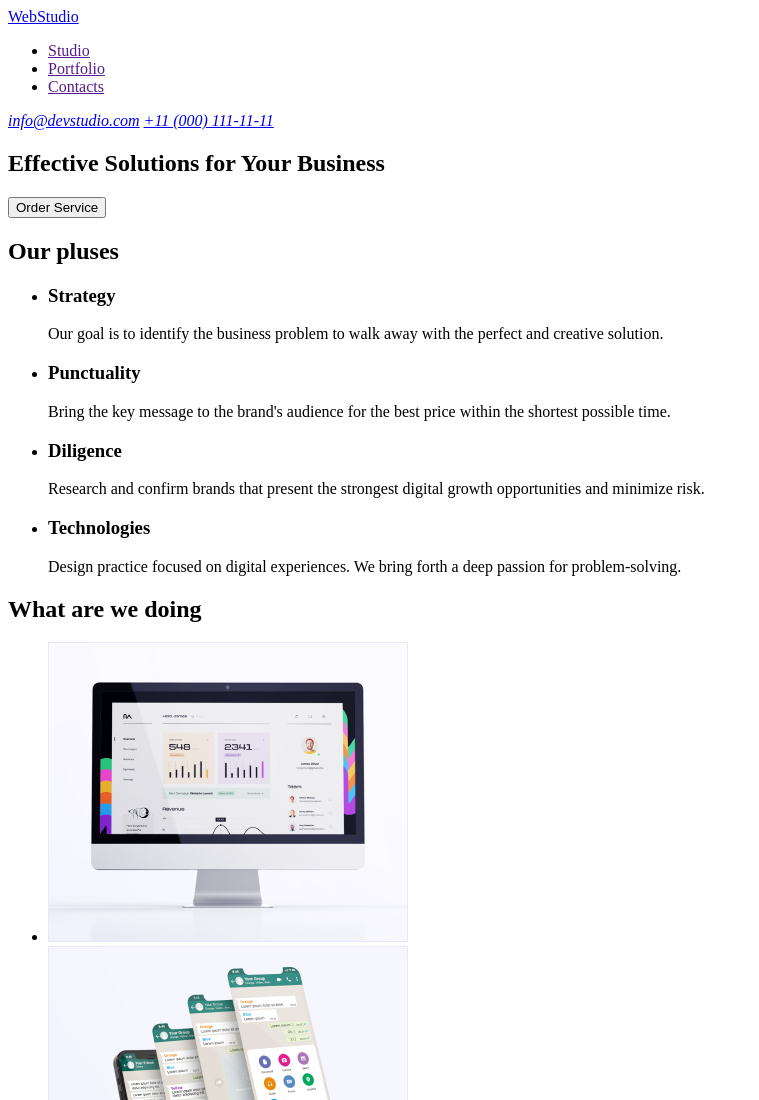
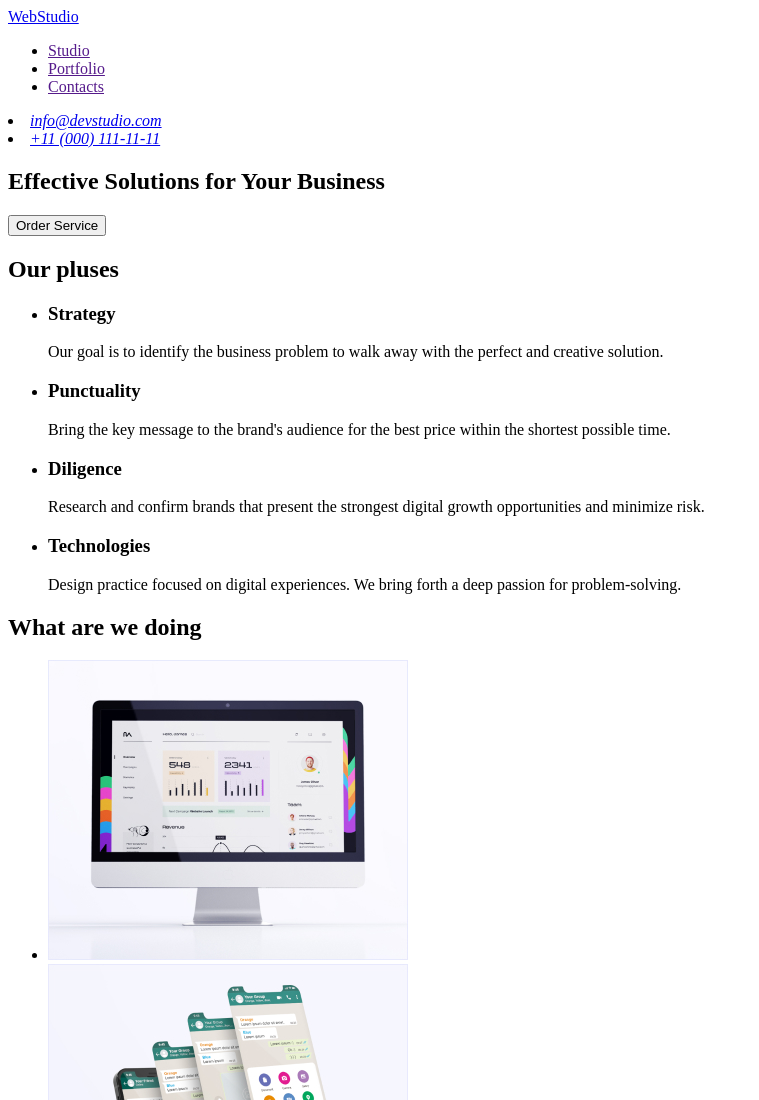
Before and after one commit to rachkindaa/Ttorial, a plain HTML site: page index.html in a window 1280 px wide. Shown: the top 1100 px of the page, without its empty margins (0-759 px from the left). Drawn offline with Linux system fonts and the light colour scheme.

Commit message:
edit header

```diff
--- a/index.html
+++ b/index.html
@@ -22,8 +22,8 @@
         </nav>
 
         <address>
-            <a href="mailto:info@devstudio.com">info@devstudio.com</a>
-            <a href="tel:+110001111111">+11 (000) 111-11-11</a>
+            <li><a href="mailto:info@devstudio.com">info@devstudio.com</a></li>
+            <li><a href="tel:+110001111111">+11 (000) 111-11-11</a></li>
         </address>
 
     </header>
```
